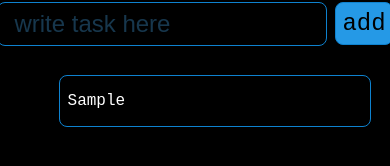
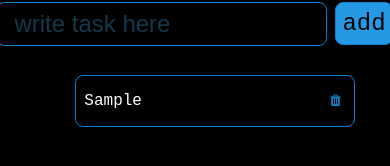
Before and after one commit to johnabrham438/--todo-app, a plain HTML site: page index.html in a window 390 px wide. Both pictures are taken after typing "Sample" into the empty fields and a click on the button "add". Shown: the part 228-394 px from the top of the page. Drawn offline with Linux system fonts and the light colour scheme.

Commit message:
Update style.css

```diff
--- a/style.css
+++ b/style.css
@@ -134,9 +134,9 @@ dialog{
 @media screen and (max-width: 600px) {
 
     .task{
-        width: 90%;
+        width: 80%;
     }
     .delete-btn{
-        margin-left: 20rem;
+        margin-left: 15rem;
     }
 }
```
